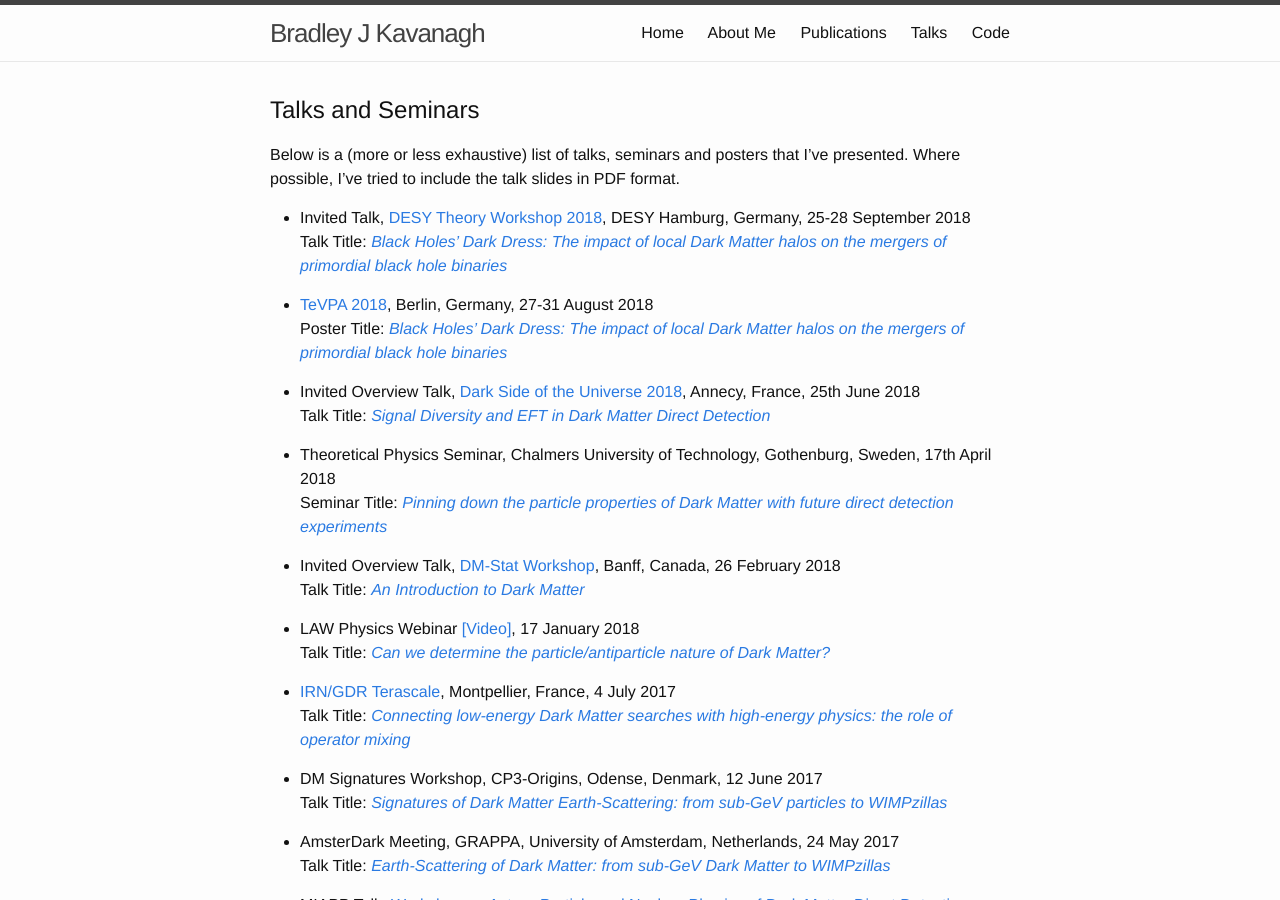
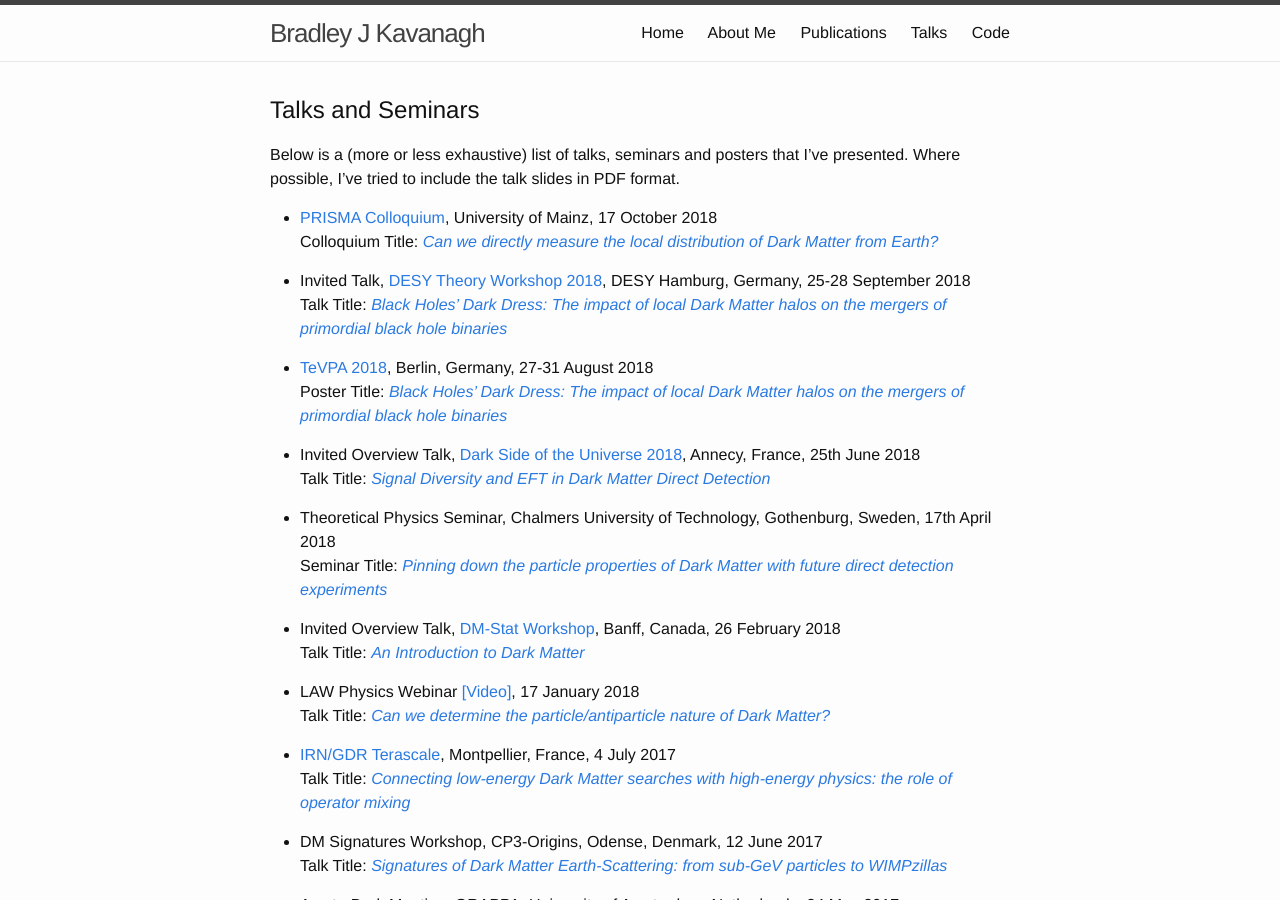
Before and after one commit to bradkav/bradkav.github.io, a Jekyll site: the page built from talks.md, in a window 1280 px wide and 900 px high. Built offline with Jekyll 4.4.1, drawn with Linux system fonts in a browser that asks for light colours.

Commit message:
Added PRISMA colloquium

```diff
--- a/talks.md
+++ b/talks.md
@@ -8,6 +8,9 @@ weight: 4
 ## Talks and Seminars
 
 Below is a (more or less exhaustive) list of talks, seminars and posters that I've presented. Where possible, I've tried to include the talk slides in PDF format.
+
+- [PRISMA Colloquium](http://www.prisma.uni-mainz.de/seminars.php), University of Mainz, 17 October 2018
+Colloquium Title: [*Can we directly measure the local distribution of Dark Matter from Earth?*](/assets/slides/KAVANAGH-Mainz2018.pdf)
 
 - Invited Talk, [DESY Theory Workshop 2018](https://th-workshop2018.desy.de), DESY Hamburg, Germany, 25-28 September 2018
 Talk Title: [*Black Holes’ Dark Dress: The impact of local Dark Matter halos on the mergers of primordial black hole binaries*](/assets/slides/KAVANAGH-DESY2018.pdf)
```
Also changed, not shown: 1 other file.
